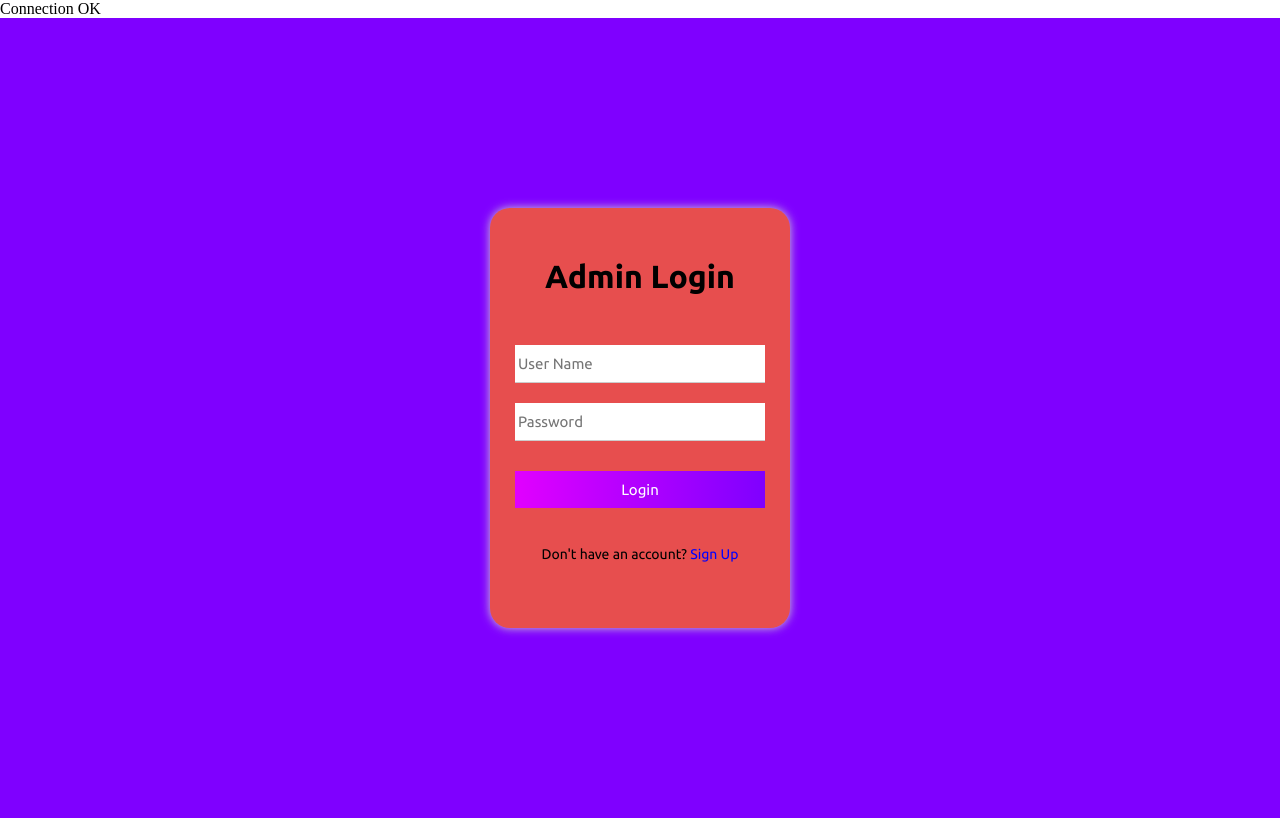
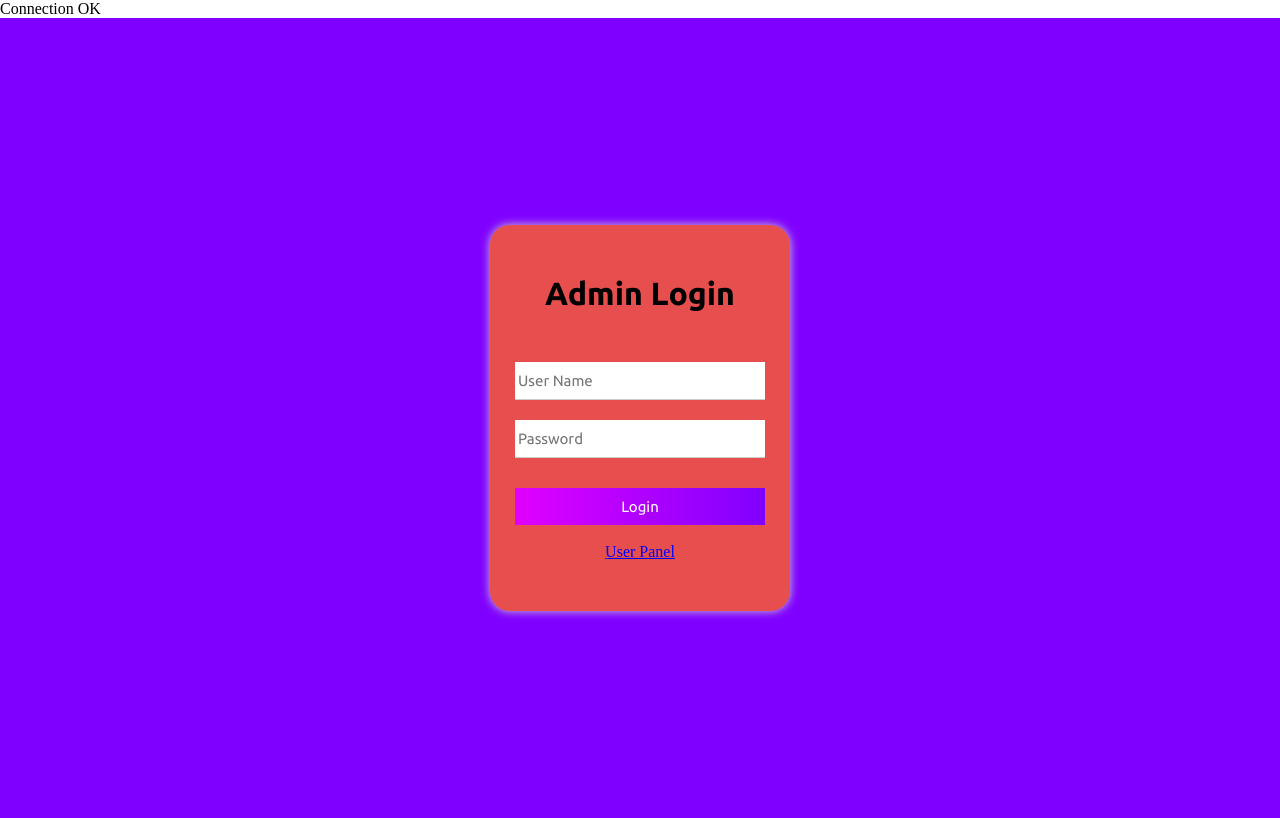
Before and after one commit to pahalwar01/Conveyance-management, a PHP site: page /admin_login.php in a window 1280 px wide. Run offline with PHP 8.4, Linux system fonts and the light colour scheme.

Commit message:
Update admin_login.php

```diff
--- a/admin_login.php
+++ b/admin_login.php
@@ -34,10 +34,10 @@ include 'codes/admin_signin.php';
                     <small id="password_warning"><i class="fa fa-exclamation-triangle" aria-hidden="true"></i> Wrong Password</small>
                     <button type="submit" id="login_btn">Login</button>
                 </form><br>
-                <p>Don't have an account? <span id="signup_link">Sign Up</span><br><br></p>
-                <!-- <a href="index.php"><center><span id="#">User Panel</span></center></a> -->
+                <!-- <p>Don't have an account? <span id="signup_link">Sign Up</span><br><br></p> -->
+                <a href="index.php"><center><span id="#">User Panel</span></center></a>
             </div>
-            <div id="signup" class="animate__animated animate__flipInY">
+            <!-- <div id="signup" class="animate__animated animate__flipInY">
                 <h1 style="text-align: center;">Sign up</h1>
                 <form id="signup_frm" method="POST" autocomplete="off">
                     <input type="text" name="name" required="required" placeholder="Name" id="username">
@@ -48,7 +48,7 @@ include 'codes/admin_signin.php';
                     <button type="submit" id="signup_btn">Sign up</button>
                 </form>
                 <p>Already have an account? <span id="login_link">Login</span><br><br></p>
-            </div>
+            </div> -->
         </div>
 
     </div>
```
